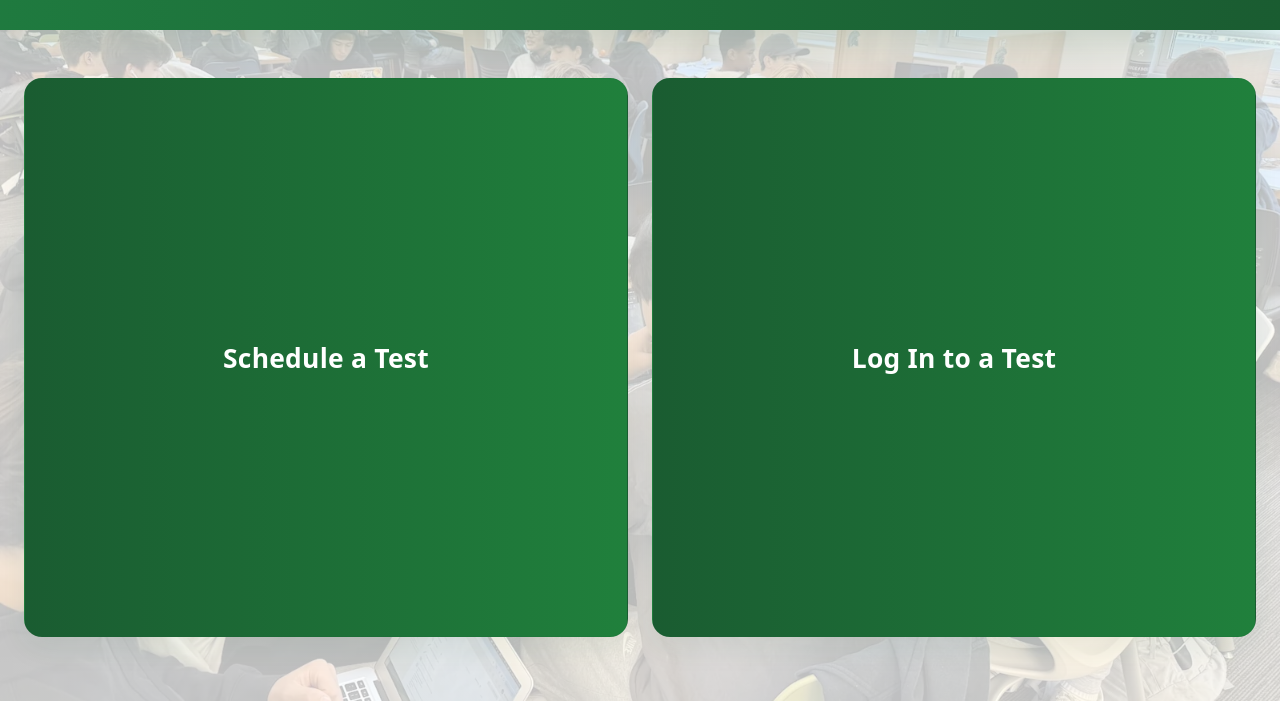
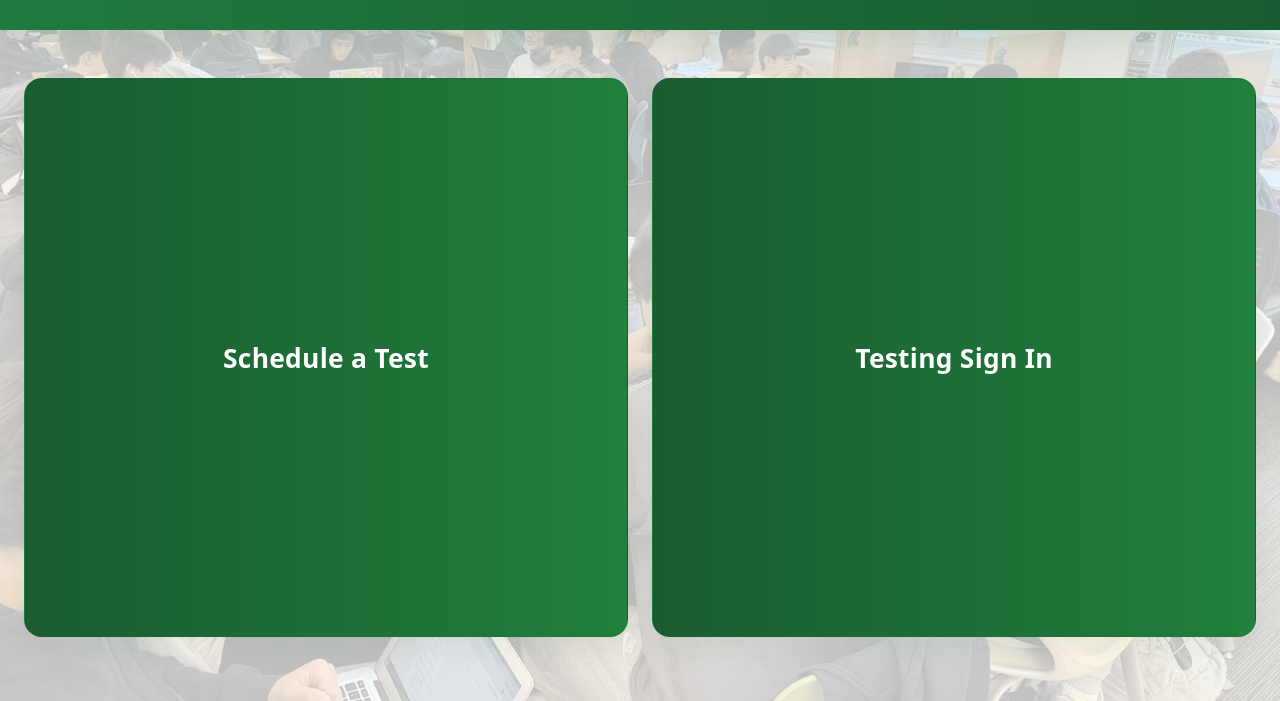
Before and after one commit to jwnorfolk/learningcenterlogin, a website: page public/testing.html in a window 1280 px wide. Shown: the part 99-800 px from the top of the page. Drawn offline with Linux system fonts and the light colour scheme; no server answers.

Commit message:
Update testing.html

```diff
--- a/public/testing.html
+++ b/public/testing.html
@@ -48,7 +48,7 @@
       </div>
       <div class="options">
         <div class="card" id="btnSchedule">Schedule a Test</div>
-        <div class="card" id="btnLogin">Log In to a Test</div>
+        <div class="card" id="btnLogin">Testing Sign In</div>
       </div>
     </div>
 
```
